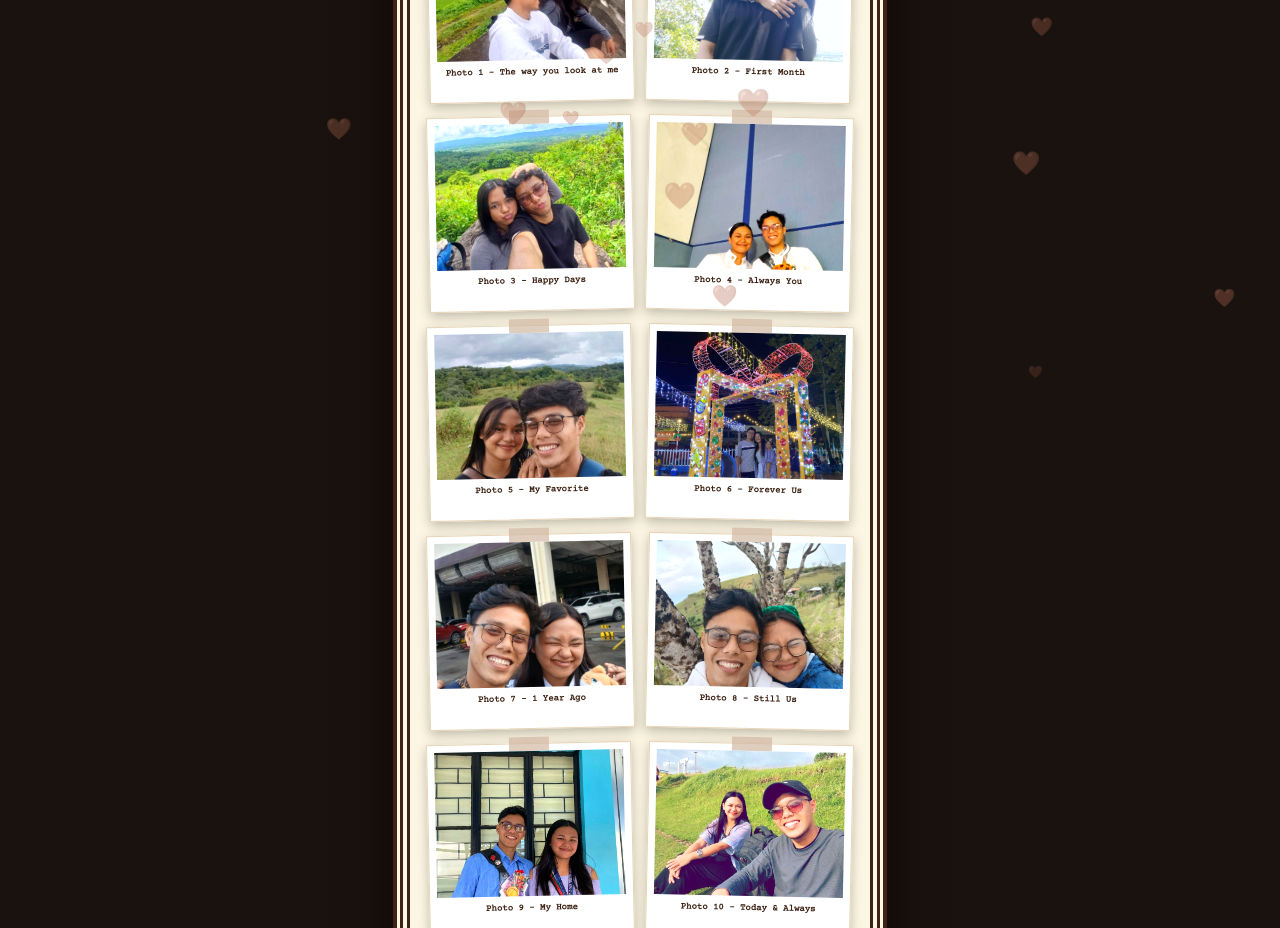
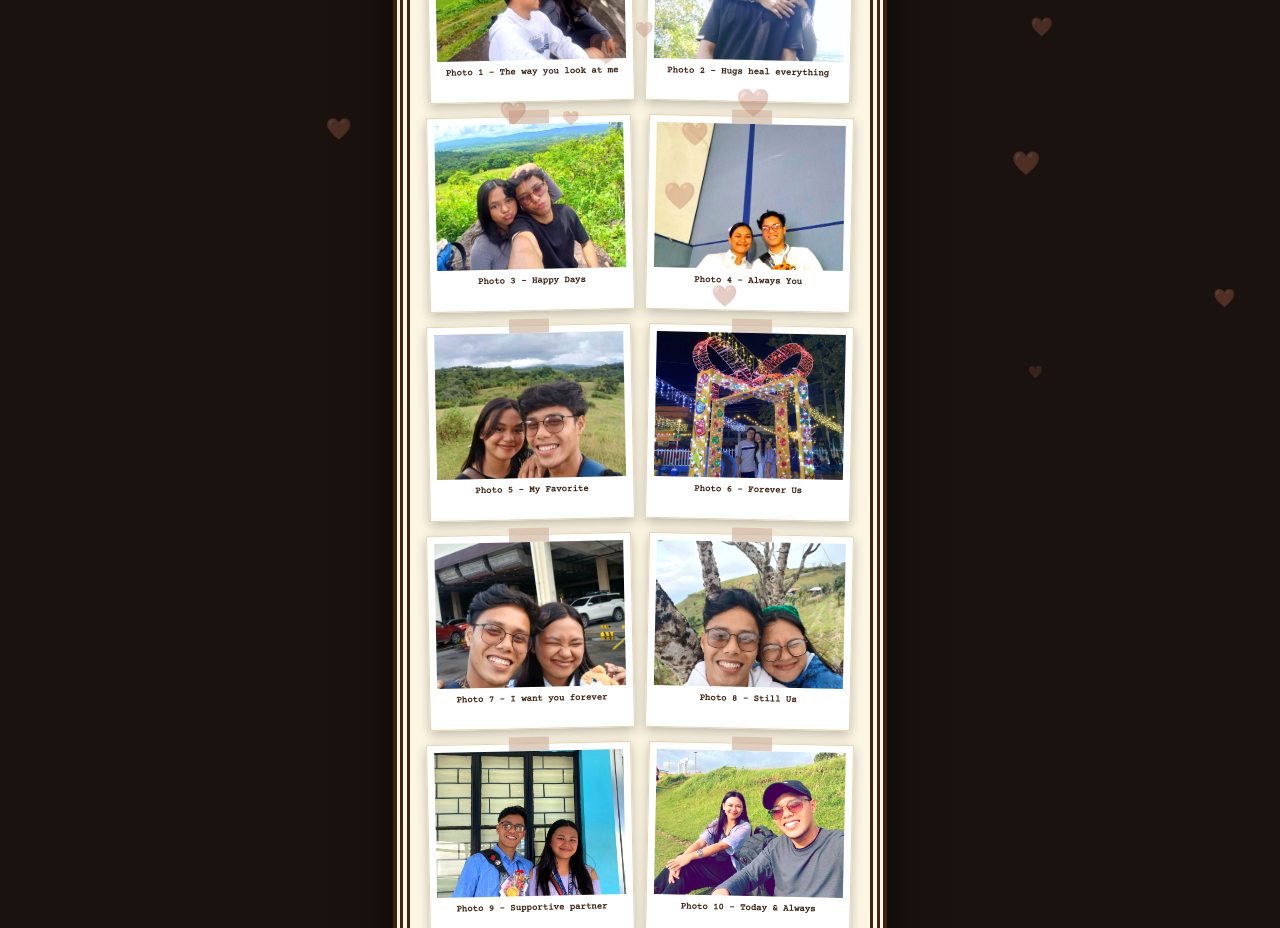
Before and after one commit to MJ101225/love-for-babe, a plain HTML site: page index.html in a window 1280 px wide. Shown: the part 372-1300 px from the top of the page. Drawn offline with nearby package versions, Linux system fonts and the light colour scheme.

Commit message:
Update index.html

```diff
--- a/index.html
+++ b/index.html
@@ -49,14 +49,14 @@ h1{font-size:28px;line-height:1.1;letter-spacing:1px;text-transform:uppercase}
 <div class="section-title">PHOTO ALBUM — OUR MEMORIES</div>
 <div class="album">
 <div class="polaroid"><img src="Photo.jpg"><span>Photo 1 - The way you look at me</span></div>
-<div class="polaroid"><img src="Photo2.jpg"><span>Photo 2 - First Month</span></div>
+<div class="polaroid"><img src="Photo2.jpg"><span>Photo 2 - Hugs heal everything</span></div>
 <div class="polaroid"><img src="Photo3.jpg"><span>Photo 3 - Happy Days</span></div>
 <div class="polaroid"><img src="Photo4.jpg"><span>Photo 4 - Always You</span></div>
 <div class="polaroid"><img src="Photo5.jpg"><span>Photo 5 - My Favorite</span></div>
 <div class="polaroid"><img src="Photo6.jpg"><span>Photo 6 - Forever Us</span></div>
-<div class="polaroid"><img src="Photo7.jpg"><span>Photo 7 - 1 Year Ago</span></div>
+<div class="polaroid"><img src="Photo7.jpg"><span>Photo 7 - I want you forever</span></div>
 <div class="polaroid"><img src="Photo8.jpg"><span>Photo 8 - Still Us</span></div>
-<div class="polaroid"><img src="Photo9.jpg"><span>Photo 9 - My Home</span></div>
+<div class="polaroid"><img src="Photo9.jpg"><span>Photo 9 - Supportive partner</span></div>
 <div class="polaroid"><img src="Photo10.jpg"><span>Photo 10 - Today & Always</span></div>
 <div class="polaroid full"><img src="Photo.jpg"><span>US - Since Oct 12, 2025 • 1 Year & 1 Month 🤎</span></div>
 </div>
```
